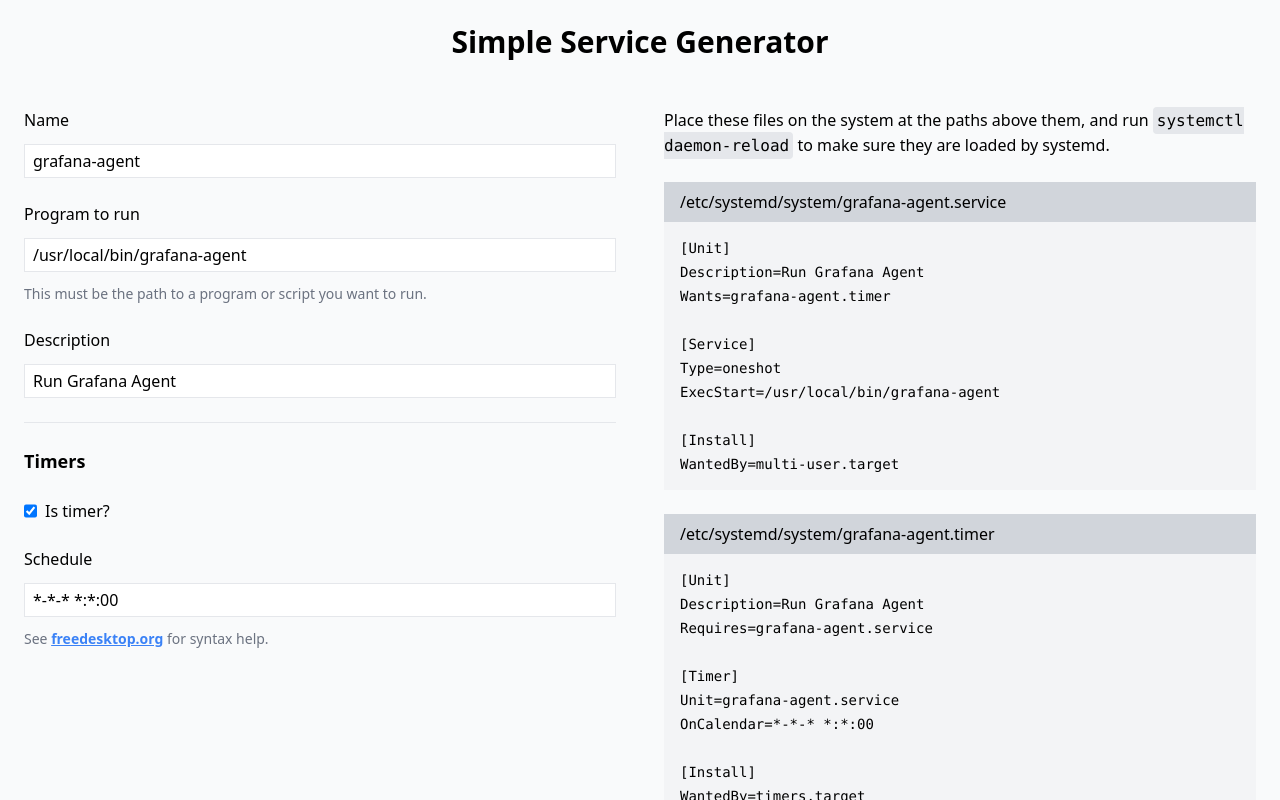
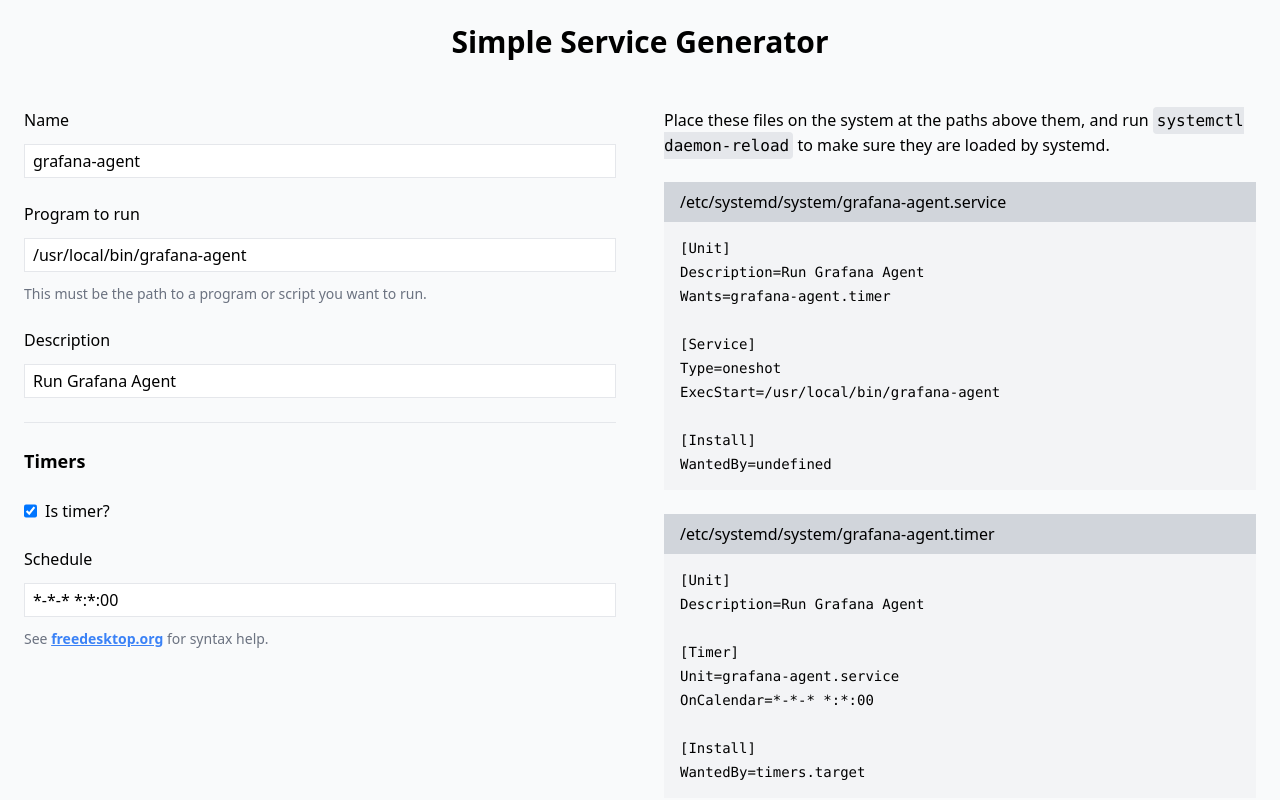
Before and after one commit to hbjydev/systemd-generator, a Next.js app: page / in a window 1280 px wide. Both pictures are taken after a click on the checkbox "Is timer?". Shown: the top 800 px of the page. Built offline with nearby package versions, Linux system fonts and the light colour scheme.

Commit message:
feat: create api for building systemd units

```diff
--- /dev/null
+++ b/src/lib/service.ts
@@ -0,0 +1,18 @@
+import { SystemdUnit } from "./unit"
+
+export class SystemdService extends SystemdUnit {
+    constructor(
+        name: string,
+        description: string,
+        public execStart: string,
+        public type: 'oneshot' | 'simple',
+    ) {
+        super(name, description)
+    }
+
+    protected get content(): string {
+        return `[Service]
+Type=${this.type}
+ExecStart=${this.execStart}`
+    }
+}
--- /dev/null
+++ b/src/lib/timer.ts
@@ -0,0 +1,22 @@
+import { SystemdUnit } from "./unit"
+
+export class SystemdTimer extends SystemdUnit {
+    constructor(
+        name: string,
+        description: string,
+        public unit: string,
+        public onCalendar: string,
+    ) {
+        super(
+            name,
+            description,
+        );
+        this.wantedBy = 'timers.target';
+    }
+
+    protected get content(): string {
+        return `[Timer]
+Unit=${this.unit}
+OnCalendar=${this.onCalendar}`
+    }
+}
--- /dev/null
+++ b/src/lib/unit.ts
@@ -0,0 +1,28 @@
+export class SystemdUnit {
+    constructor(
+        public name: string,
+        public description: string,
+        public wants?: string,
+        public wantedBy?: string,
+    ) {}
+
+    protected get content(): string {
+        return ""
+    }
+
+    public toString(): string {
+        let base = `[Unit]\nDescription=${this.description}`;
+        if (this.wants) {
+            base = `${base}\nWants=${this.wants}`;
+        }
+
+        const inner = this.content;
+        if (inner.length > 0) {
+            base = `${base}\n\n${inner}`;
+        }
+
+        base = `${base}\n\n[Install]\nWantedBy=${this.wantedBy}`
+
+        return base;
+    }
+}
--- a/src/pages/index.tsx
+++ b/src/pages/index.tsx
@@ -2,6 +2,8 @@
 import Head from "next/head";
 import type { ChangeEventHandler, Dispatch, SetStateAction } from "react";
 import { useState } from "react";
+import { SystemdService } from "../lib/service";
+import { SystemdTimer } from "../lib/timer";
 
 type HandleUpdateFunc<T> = (fn: Dispatch<SetStateAction<T>>) => ChangeEventHandler<HTMLInputElement>
 
@@ -20,26 +22,23 @@
     fn(ev.target.checked);
   };
 
-  const unit = `[Unit]
-Description=${description}${isTimer ? `\nWants=${name}.timer` : ''}
+  const service = new SystemdService(
+    name,
+    description,
+    program,
+    isTimer ? 'oneshot' : 'simple'
+  );
 
-[Service]
-Type=${isTimer ? 'oneshot' : 'simple'}
-ExecStart=${program}
+  const timer = new SystemdTimer(
+    name,
+    description,
+    `${name}.service`,
+    calendar,
+  );
 
-[Install]
-WantedBy=multi-user.target`;
-
-  const timer = `[Unit]
-Description=${description}
-Requires=${name}.service
-
-[Timer]
-Unit=${name}.service
-OnCalendar=${calendar}
-
-[Install]
-WantedBy=timers.target`;
+  if (isTimer) {
+    service.wants = `${name}.timer`;
+  }
 
   return (
     <>
@@ -126,7 +125,7 @@
             <div>
               <div className="bg-gray-300 h-10 flex items-center px-4">/etc/systemd/system/{name}.service</div>
               <pre className="bg-gray-100 w-full p-4 flex flex-col gap-1 text-sm">
-                {unit.split('\n').map((v, i) => (
+                {service.toString().split('\n').map((v, i) => (
                   <p key={i} className="h-5">{v}</p>
                 ))}
               </pre>
@@ -135,7 +134,7 @@
               <div>
                 <div className="bg-gray-300 h-10 flex items-center px-4">/etc/systemd/system/{name}.timer</div>
                 <pre className="bg-gray-100 w-full p-4 flex flex-col gap-1 text-sm">
-                  {timer.split('\n').map((v, i) => (
+                  {timer.toString().split('\n').map((v, i) => (
                     <p key={i} className="h-5">{v}</p>
                   ))}
                 </pre>
@@ -144,7 +143,7 @@
             }
             <pre className="bg-gray-100 p-4 flex flex-col gap-1 text-sm overflow-x-scroll">
               <p>curl systemd.h4n.io/api/unit?data={Buffer.from(JSON.stringify({ name, description, program, isTimer })).toString('base64')} &gt; /etc/systemd/system/{name}.service</p>
-              {isTimer ? <p>curl systemd.h4n.io/api/timer?data={Buffer.from(JSON.stringify({ name, description, calendar })).toString('base64')} &gt; /etc/systemd/system/{name}.service</p> : null }
+              {isTimer ? <p>curl systemd.h4n.io/api/timer?data={Buffer.from(JSON.stringify({ name, description, calendar })).toString('base64')} &gt; /etc/systemd/system/{name}.timer</p> : null }
             </pre>
           </div>
         </div>
```
